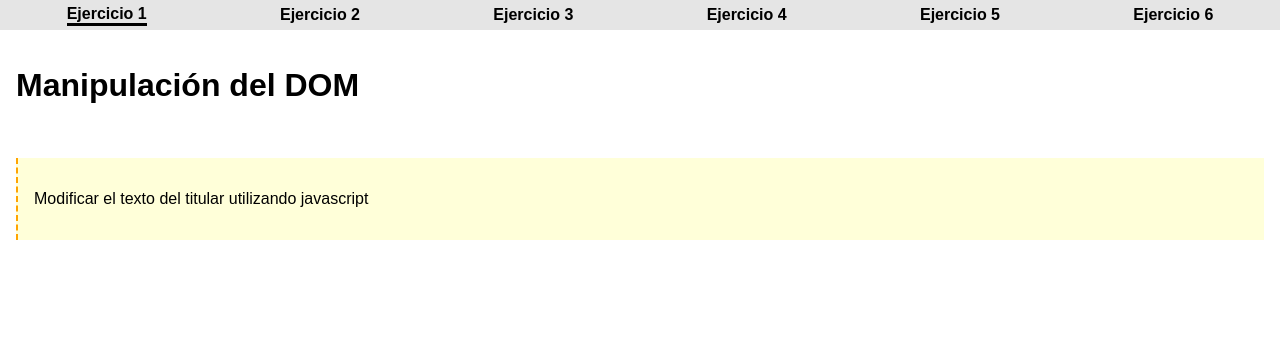
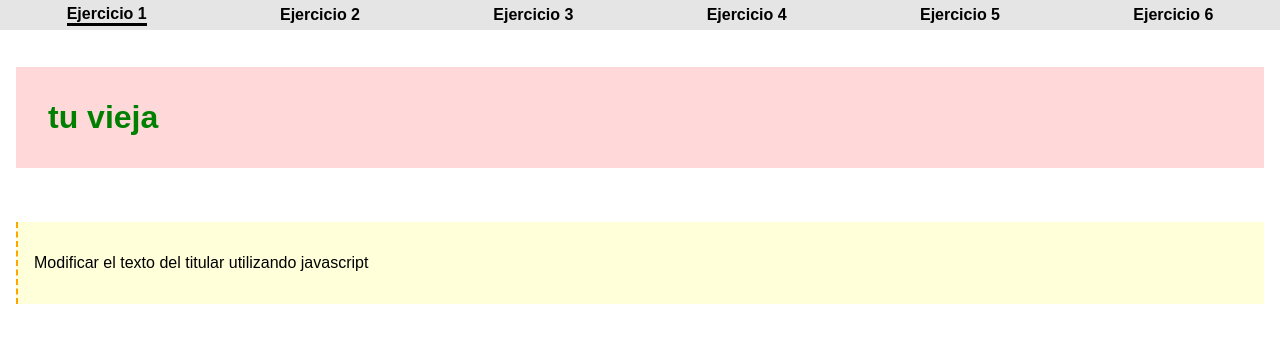
Before and after one commit to lombie98/xd_proyect, a plain HTML site: page EANT EJERCICIOS JS/ejercicio_1.html in a window 1280 px wide. Drawn offline with Linux system fonts and the light colour scheme.

Commit message:
agregue manipulaciones en el ej1

```diff
--- a/EANT EJERCICIOS JS/ejercicio_1.html
+++ b/EANT EJERCICIOS JS/ejercicio_1.html
@@ -28,11 +28,27 @@
 		</aside>
 
 		<script>
-			/* 1) Seleccionar el h1 y guardarlo en una variable */
 
+			/* MANIPOLUCION DE COMPORTAMIENTO  */
+			var titulo1= document.querySelector("h1")
+			setTimeout(modificarTitulo, 3000)
+			titulo1.onclick = modificarTitulo
+
+			function modificarTitulo(){
+				/* 1) Seleccionar el h1 y guardarlo en una variable */
+
+			/* MANIPuLACION DE CONTENIDO*/
 			/* 2) Modificar el texto interno de esta variable */
+			titulo1.innerText = "tu vieja"
 
+			/* MANIPULACION DE ESTRUCTURAS*/
+			titulo1.style.color ="green"
+			titulo1.classList.add ("alerta")
+			titulo1.id ="gatoo"
+
+			}
 			/* 3) Una vez que funcione, probar poniendo el <script> en el <head> para corroborar que JavaScript se ejecuta secuencialmente! */
+
 		</script>
 	</body>
 </html>
```
